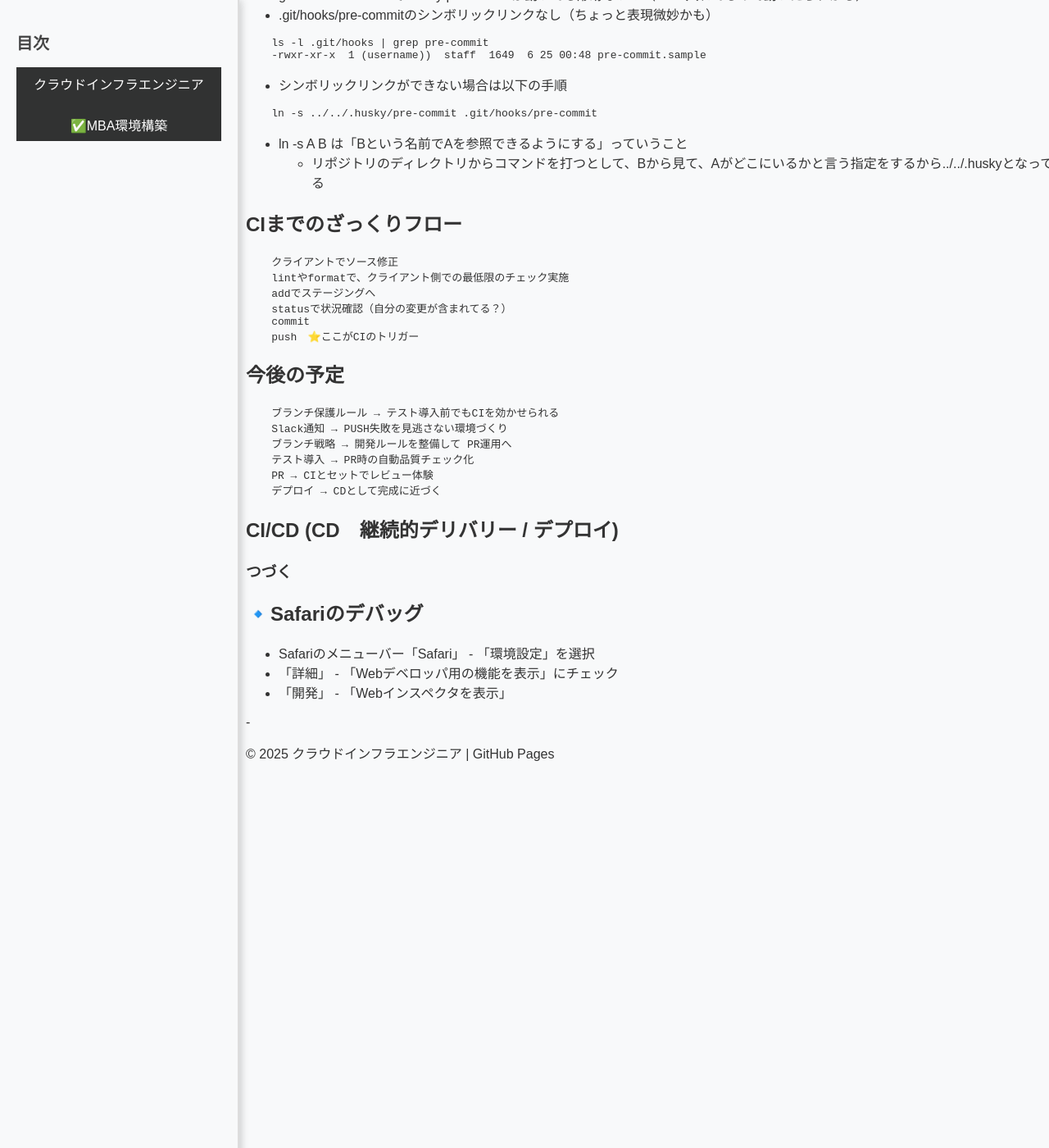
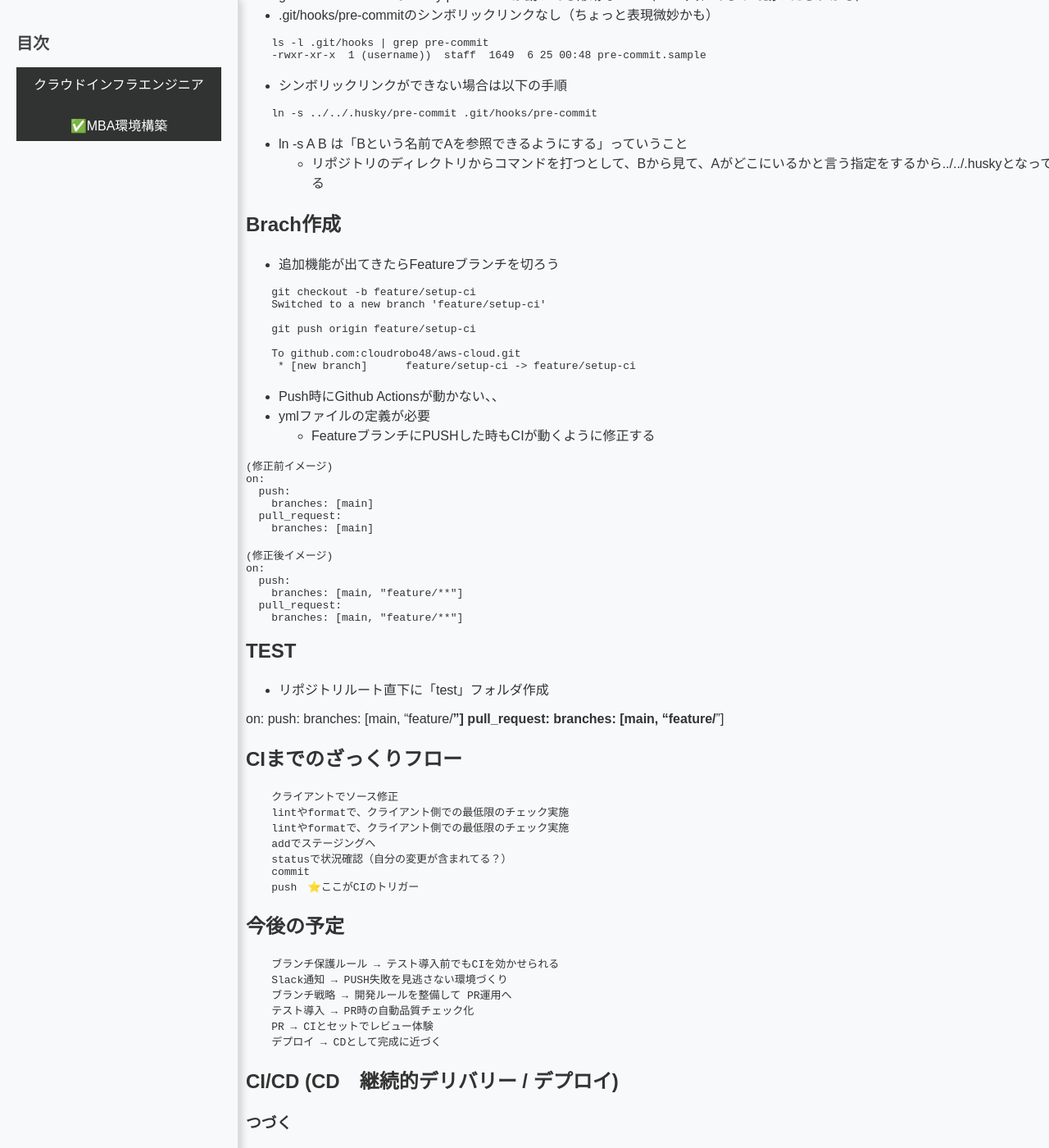
Before and after one commit to cloudrobo48/aws-cloud, a Jekyll site: the page built from docs/mac/mac-memo.md, in a window 1280 px wide and 1400 px high, scrolled down 6235 px. Shown: the whole window at 82% size. Built offline with Jekyll 4.4.1, drawn with Linux system fonts in a browser that asks for light colours; our own code applies the rules of GitHub Pages for plain Markdown files.

Commit message:
ci.ymlでfeatureブランチ変更時にもCIが動くようにする

````diff
--- a/docs/mac/mac-memo.md
+++ b/docs/mac/mac-memo.md
@@ -332,10 +332,55 @@ layout: default
 - ln -s A B は「Bという名前でAを参照できるようにする」っていうこと
   - リポジトリのディレクトリからコマンドを打つとして、Bから見て、Aがどこにいるかと言う指定をするから../../.huskyとなっている
 
+## Brach作成
+
+- 追加機能が出てきたらFeatureブランチを切ろう
+
+```
+    git checkout -b feature/setup-ci
+    Switched to a new branch 'feature/setup-ci'
+
+    git push origin feature/setup-ci
+
+    To github.com:cloudrobo48/aws-cloud.git
+     * [new branch]      feature/setup-ci -> feature/setup-ci
+```
+
+- Push時にGithub Actionsが動かない、、
+- ymlファイルの定義が必要
+  - FeatureブランチにPUSHした時もCIが動くように修正する
+
+```
+(修正前イメージ)
+on:
+  push:
+    branches: [main]
+  pull_request:
+    branches: [main]
+
+(修正後イメージ)
+on:
+  push:
+    branches: [main, "feature/**"]
+  pull_request:
+    branches: [main, "feature/**"]
+```
+
+## TEST
+
+- リポジトリルート直下に「test」フォルダ作成
+
+on:
+push:
+branches: [main, "feature/**"]
+pull_request:
+branches: [main, "feature/**"]
+
 ## CIまでのざっくりフロー
 
 ```
     クライアントでソース修正
+    lintやformatで、クライアント側での最低限のチェック実施
     lintやformatで、クライアント側での最低限のチェック実施
     addでステージングへ
     statusで状況確認（自分の変更が含まれてる？）
--- a/eslint.config.mjs
+++ b/eslint.config.mjs
@@ -18,7 +18,7 @@ export default [
       },
     },
     rules: {
-      "no-console": "warn",
+      "no-console": "off",
     },
   },
   prettier,
````
Also changed, not shown: .github/workflows/ci.yml.
